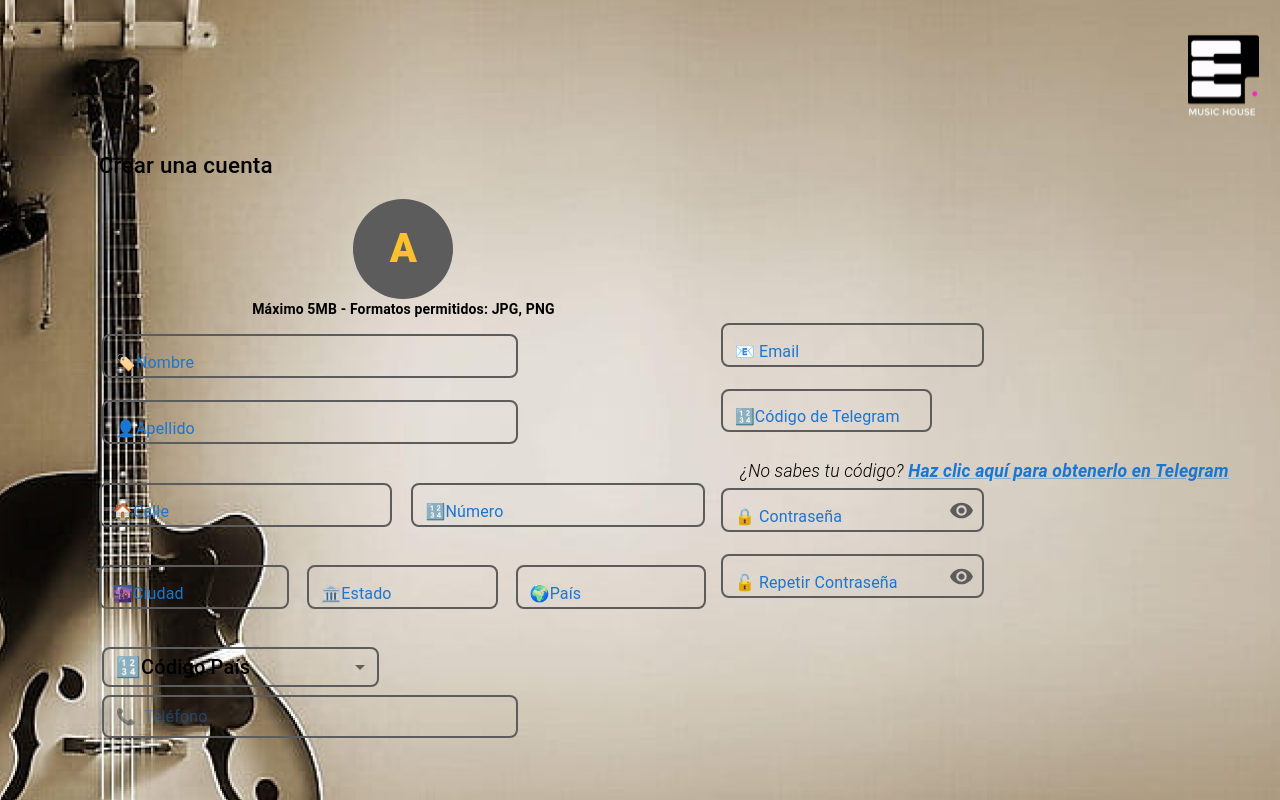
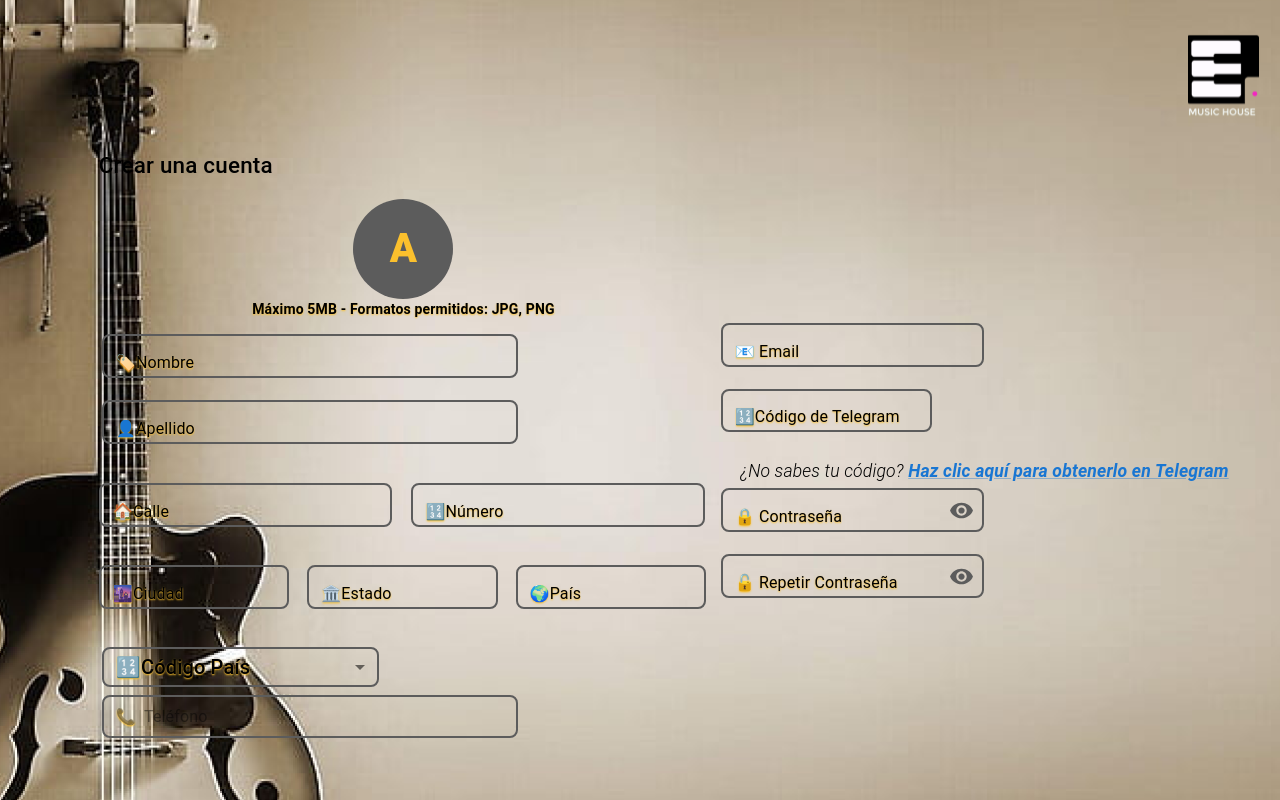
Before and after one commit to victorvivas27/Music-House-Project, a React (Vite) app in the folder music-house-frontend/: page /autentificacion in a window 1280 px wide. Both pictures are taken after a click on the link "No tienes una cuenta? Regístrate". Shown: the top 800 px of the page. Built offline with nearby package versions, Linux system fonts and the light colour scheme; a web font is replaced by a local one.

Commit message:
Actualiza los estilos de texto en varios componentes para utilizar 'texto-inverso-black' en lugar de 'texto-inverso'. Mejora la legibilidad y consistencia visual en el formulario de usuario y el calendario de reservas. Añade un icono de soporte en el formulario de usuario.

```diff
--- a/music-house-frontend/src/components/Form/formUsuario/CustomButton.jsx
+++ b/music-house-frontend/src/components/Form/formUsuario/CustomButton.jsx
@@ -88,7 +88,7 @@ export const ContainerForm = styled(Grid, {
 export const TitleResponsive = styled(Typography, {
   shouldForwardProp: (prop) => prop !== 'sx'
 })(({ theme, sx = {} }) => ({
-  color: 'var(--texto-inverso)',
+  color: 'var(--texto-inverso-black)',
   fontWeight: 300,
   fontSize: '1rem',
 
--- a/music-house-frontend/src/components/Form/formUsuario/UserForm.jsx
+++ b/music-house-frontend/src/components/Form/formUsuario/UserForm.jsx
@@ -31,6 +31,7 @@ import { countryCodes } from '../../utils/codepaises/CountryCodes'
 import useAlert from '../../../hook/useAlert'
 import { useAuth } from '../../../hook/useAuth'
 import LoadingText from '../../common/loadingText/LoadingText'
+import ContactSupportRoundedIcon from '@mui/icons-material/ContactSupportRounded'
 import {
   ContainerBottom,
   ContainerForm,
@@ -41,7 +42,7 @@ import {
 
 const buttonStyleRoles = {
   backgroundColor: 'var(--color-error)',
-  color: 'var(--texto-inverso)',
+  color: 'var(--texto-inverso-black)',
   padding: '10px 15px',
   borderRadius: '5px',
   cursor: 'pointer',
@@ -473,7 +474,8 @@ export const UserForm = ({
                       sx={{
                         textAlign: 'center',
                         color: 'var(--texto-primario)',
-                        fontWeight: 'bold'
+                        fontWeight: 'bold',
+                        textShadow: '0 1px 2px var(--color-primario)',
                       }}
                     >
                       Máximo 5MB - Formatos permitidos: JPG, PNG
@@ -507,7 +509,7 @@ export const UserForm = ({
                         sm: '65%',
                         md: '70%',
                         lg: '69%',
-                        xl: '72%'
+                        xl: '70%'
                       }
                     }}
                     label="🏷️Nombre"
@@ -534,7 +536,7 @@ export const UserForm = ({
                         sm: '65%',
                         md: '70%',
                         lg: '69%',
-                        xl: '72%'
+                        xl: '70%'
                       }
                     }}
                     label="👤Apellido"
@@ -673,7 +675,7 @@ export const UserForm = ({
                         '& .MuiInputBase-input': {
                           color: phone.countryCode
                             ? 'var(--color-azul)'
-                            : 'var(--texto-inverso)'
+                            : 'var(--texto-inverso-black)'
                         }
                       }}
                     >
@@ -711,7 +713,7 @@ export const UserForm = ({
                             sx={{
                               '&:hover': {
                                 backgroundColor: 'var(--color-primario)',
-                                color: 'var(--texto-inverso)'
+                                color: 'var(--texto-inverso-black)'
                               }
                             }}
                           >
@@ -738,7 +740,7 @@ export const UserForm = ({
                           sm: '65%',
                           md: '70%',
                           lg: '69%',
-                          xl: '72%'
+                          xl: '60%'
                         }
                       }}
                       InputProps={{
@@ -775,7 +777,7 @@ export const UserForm = ({
                         sm: '65%',
                         md: '70%',
                         lg: '50%',
-                        xl: '72%'
+                        xl: '50%'
                       }
                     }}
                     label="📧 Email"
@@ -833,9 +835,7 @@ export const UserForm = ({
 
                 {/* ✅ Solo mostrar si hay usuario seleccionado */}
                 {formData?.idUser && (
-                  <Box
-                   sx={{width:"70%"}}
-                  >
+                  <Box sx={{ width: '70%' }}>
                     {/* ✅ Si soy admin, mostrar los botones de gestión de roles */}
                     {isUserAdmin && (
                       <>
@@ -856,7 +856,6 @@ export const UserForm = ({
                             ))}
                           </Box>
                         )}
-
 
                         {/* 📌 Select para asignar roles */}
                         <FormControl
@@ -889,7 +888,7 @@ export const UserForm = ({
                             sm: '65%',
                             md: '70%',
                             lg: '50%',
-                            xl: '72%'
+                            xl: '50%'
                           }
                         }}
                         label="🔒 Contraseña"
@@ -937,7 +936,7 @@ export const UserForm = ({
                             sm: '65%',
                             md: '70%',
                             lg: '50%',
-                            xl: '72%'
+                            xl: '50%'
                           }
                         }}
                         label="🔓 Repetir Contraseña"
@@ -983,7 +982,6 @@ export const UserForm = ({
                     </FormControl>
                   </>
                 )}
-
               </Grid>
             </Grid>
             {!formData.idUser && !isUserAdmin && (
@@ -1027,7 +1025,19 @@ export const UserForm = ({
             )}
 
             <ContainerBottom>
-              <CustomButton type="submit" disabled={loading}>
+              <CustomButton
+                sx={{
+                  width: {
+                    xs: '70%',
+                    sm: '27%',
+                    md: '28%',
+                    lg: '29%',
+                    xl: '30%'
+                  }
+                }}
+                type="submit"
+                disabled={loading}
+              >
                 {combinedLoading ? (
                   <>
                     <LoadingText text={buttonTextLoading} />
@@ -1058,6 +1068,7 @@ export const UserForm = ({
                     }}
                   >
                     Ya tengo una cuenta
+                    <ContactSupportRoundedIcon />
                   </ParagraphResponsive>
                 </Link>
               )}
--- a/music-house-frontend/src/components/common/availability/CalendarReseva.jsx
+++ b/music-house-frontend/src/components/common/availability/CalendarReseva.jsx
@@ -207,7 +207,7 @@ const CalendarReserva = ({ instrument }) => {
               : isAvailable
                 ? 'var(--color-exito) !important'
                 : 'var(--calendario-color-no-disponible) !important',
-          color: 'var(--texto-inverso) !important',
+          color: 'var(--texto-inverso-black) !important',
           borderRadius: '50%',
           pointerEvents: isReserved ? 'none' : 'auto',
           cursor: isReserved ? 'not-allowed' : 'pointer'
@@ -251,7 +251,7 @@ const CalendarReserva = ({ instrument }) => {
             p: 2,
             backgroundColor: 'var(--color-exito)',
             borderRadius: 2,
-            color: 'var(--texto-inverso)',
+            color: 'var(--texto-inverso-black)',
             textAlign: 'center',
 
             width: {
@@ -322,12 +322,12 @@ const CalendarReserva = ({ instrument }) => {
             severity="error"
             sx={{
               backgroundColor: 'var(--color-error)',
-              color: 'var(--texto-inverso)',
+              color: 'var(--texto-inverso-black)',
               fontWeight: 'bold',
               fontSize: '1rem',
               borderRadius: '8px'
             }}
-            icon={<ErrorOutlineIcon sx={{ color: 'var(--texto-inverso)' }} />}
+            icon={<ErrorOutlineIcon sx={{ color: 'var(--texto-inverso-black)' }} />}
           >
             {error}
           </Alert>
@@ -345,12 +345,12 @@ const CalendarReserva = ({ instrument }) => {
             severity="info"
             sx={{
               backgroundColor: 'var(--color-azul)',
-              color: 'var(--texto-inverso)',
+              color: 'var(--texto-inverso-black)',
               fontWeight: 'bold',
               fontSize: '1rem',
               borderRadius: '8px'
             }}
-            icon={<ErrorOutlineIcon sx={{ color: 'var(--texto-inverso)' }} />}
+            icon={<ErrorOutlineIcon sx={{ color: 'var(--texto-inverso-black)' }} />}
           >
             {infoMessage}
           </Alert>
--- a/music-house-frontend/src/components/styles/styleglobal.js
+++ b/music-house-frontend/src/components/styles/styleglobal.js
@@ -1,8 +1,9 @@
 export const inputStyles = {
   width: "99%",
-  color: 'var(--color-azul)',
+  color: 'var(--texto-inverso-black)',
+  textShadow: '0 1px 2px var(--color-primario)',
   '& .MuiInputBase-input': {
-    color: 'var(--color-azul)',
+    color: 'var(--texto-inverso-black)',
     height: "10px",
 
   },
@@ -23,12 +24,14 @@ export const inputStyles = {
   },
 
   '& .MuiInputLabel-root': {
-    color: 'var(--color--azul)',
+    color: 'var(--texto-inverso-black)',
+    textShadow: '0 1px 2px var(--color-primario)',
 
   },
 
   '& .MuiInputLabel-root.Mui-focused': {
-    color: 'var(--color-azul)',
+    color: 'var(--texto-inverso-black)',
+    textShadow: '0 1px 2px var(--color-primario)',
   },
 };
 
--- a/music-house-frontend/src/index.css
+++ b/music-house-frontend/src/index.css
@@ -21,7 +21,8 @@
 
   --texto-primario: #000000;
   --texto-secundario: #616161;
-  --texto-inverso: #000000;
+  --texto-inverso-black: #000000;
+  --texto-inverso-white: #ffffff;
   --background-color: #f9f9f9;
   --color-primario-active:#eb3828;
   --background-dark: #ffffff;
```
